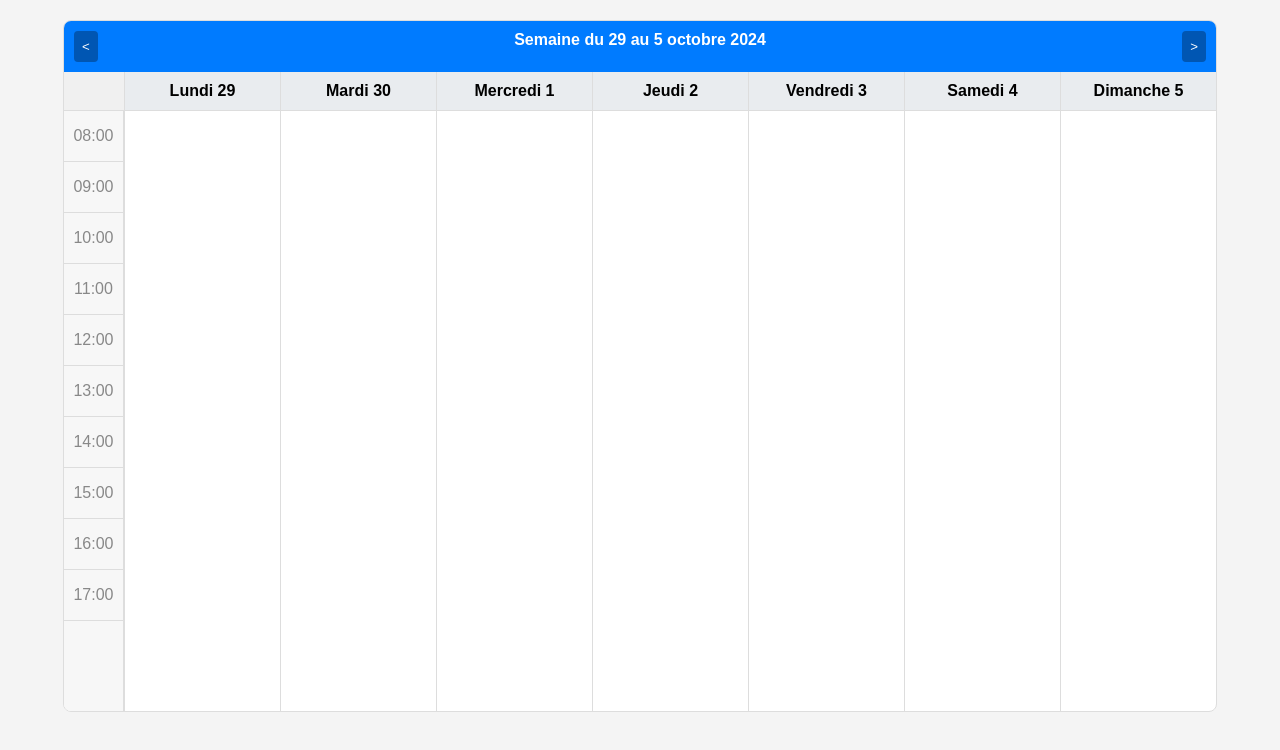
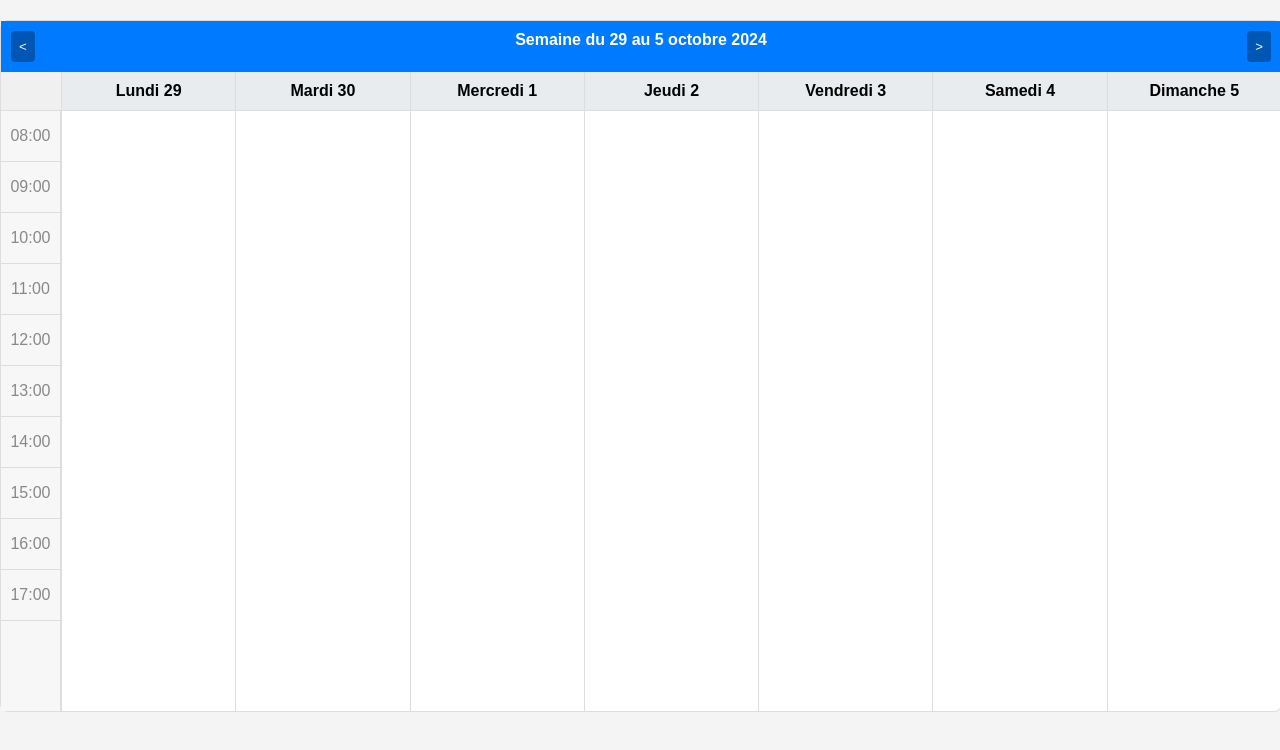
Before and after one commit to geniso3k/AP, a plain HTML site: page index.html in a window 1280 px wide. Drawn offline with Linux system fonts and the light colour scheme.

Commit message:
Bug quand l'écran devient petit resolu

```diff
--- a/styles.css
+++ b/styles.css
@@ -7,12 +7,15 @@ body {
 }
 
 .planning-container {
-    width: 90%;
+    width: 100%; /* Rend la largeur du conteneur flexible */
+    max-width: 100%; /* Empêche le conteneur de dépasser la largeur de l'écran */
     margin: 20px auto;
+
     border: 1px solid #ddd;
     border-radius: 8px;
-    overflow: hidden;
     background-color: #fff;
+
+
 }
 
 .navigation {
@@ -44,11 +47,17 @@ body {
 .planning {
     display: flex;
     flex-direction: column;
+    overflow-x: auto; /* Défilement horizontal ajouté */
+    overflow-y: auto;
+}
+
+.planning-header,
+.planning-body {
+    display: grid;
+    grid-template-columns: 60px repeat(7, 1fr); /* Garde la cohérence entre l'entête et le corps */
 }
 
 .planning-header {
-    display: grid;
-    grid-template-columns: 60px repeat(7, 1fr);
     background-color: #f0f0f0;
     border-bottom: 1px solid #ddd;
 }
@@ -67,11 +76,8 @@ body {
 
 /* Corps du planning */
 .planning-body {
-    display: grid;
-    grid-template-columns: 60px repeat(7, 1fr);
     height: 600px;
-    overflow-y: auto;
-    position: relative;
+
 }
 
 .time-column {
```
Also changed, not shown: index.html (line endings or trailing spaces).
